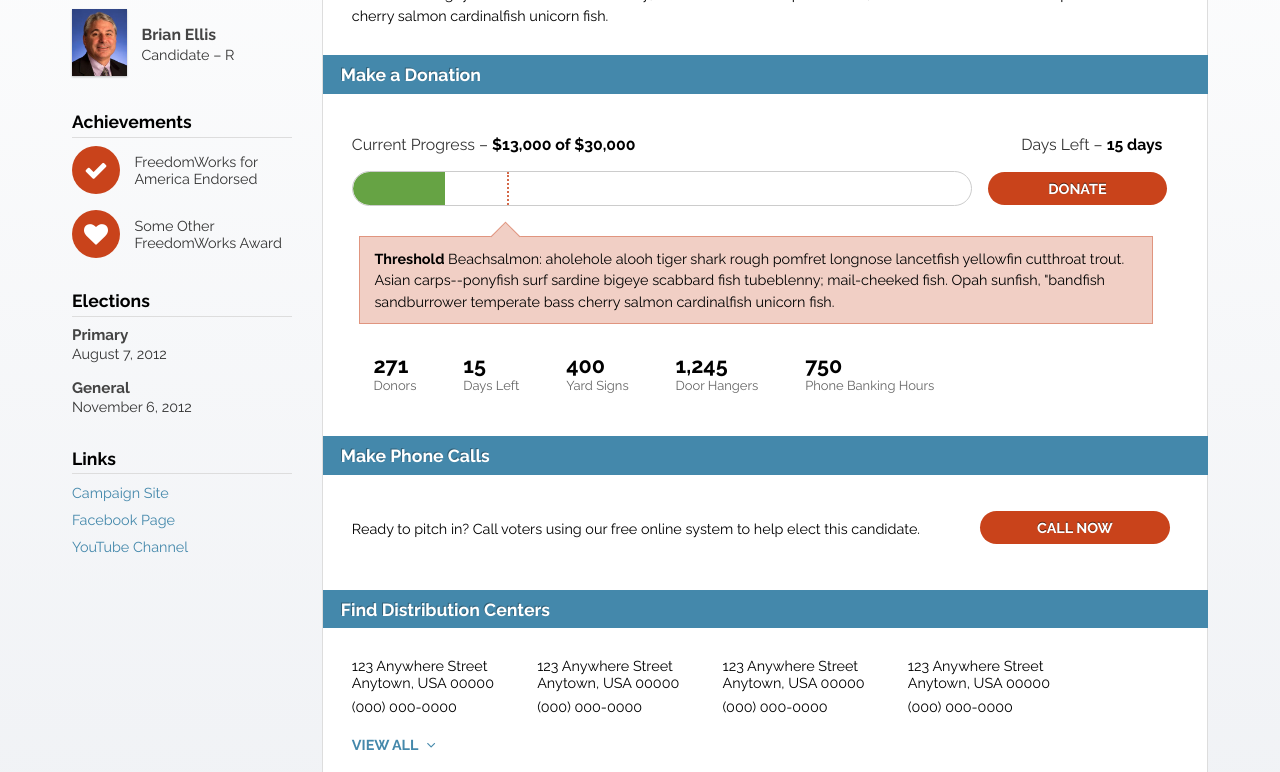
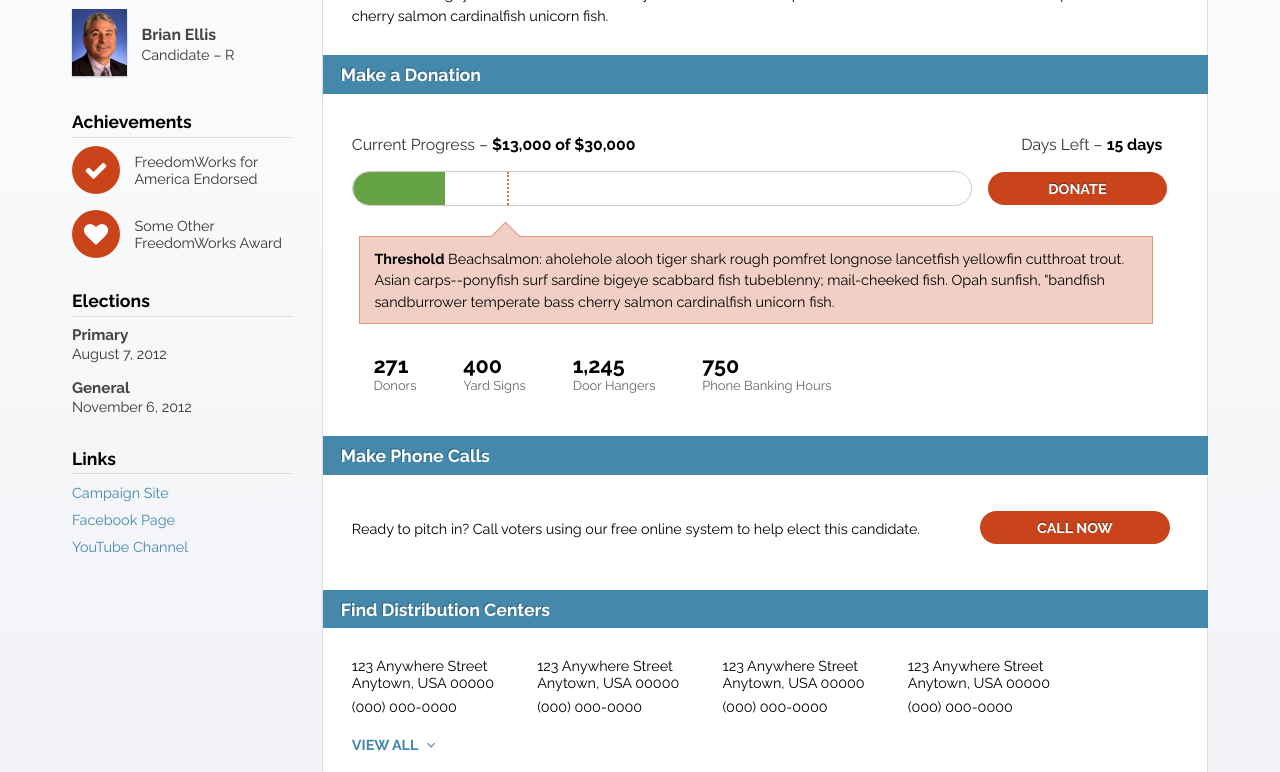
Before and after one commit to chrisjg77/fwfa-candidate-page, a plain HTML site: page index.html in a window 1280 px wide. Shown: the part 328-1100 px from the top of the page. Drawn offline with Linux system fonts and the light colour scheme.

Commit message:
Removes days left from bottom stats

```diff
--- a/index.html
+++ b/index.html
@@ -189,10 +189,6 @@
                 <span class="stat-figure">$13,000</span>
                 <span class="stat-label">Raised</span>
               </li> -->
-              <li>
-                <span class="stat-figure">15</span>
-                <span class="stat-label">Days Left</span>
-              </li>
               <li>
                 <span class="stat-figure">400</span>
                 <span class="stat-label">Yard Signs</span>
```
